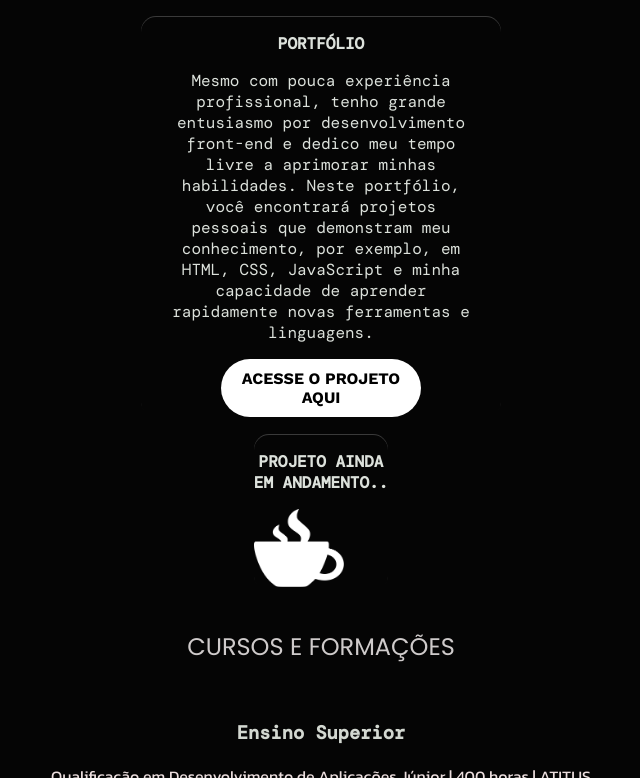
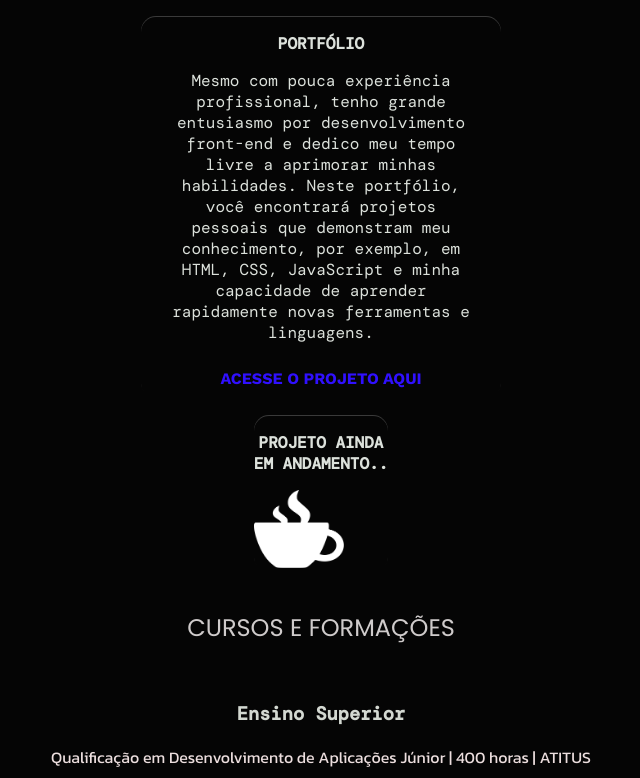
Before and after one commit to Gabrielhanel/Portfolio, a plain HTML site: page index.html in a window 1280 px wide. In both pictures the pointer is over the link "ACESSE O PROJETO AQUI". Shown: the part 1718-2496 px from the top of the page, without its empty margins (319-959 px from the left). Drawn offline with nearby package versions, Linux system fonts and the light colour scheme; some packages are replaced by stand-ins of ours; a script that the page names is missing; a web font is replaced by a local one.

Commit message:
Mudança em um botao

```diff
--- a/estilos/style.css
+++ b/estilos/style.css
@@ -1,4 +1,3 @@
-
 @charset "UTF-8";
 
 /*FONTES*/
@@ -302,14 +301,10 @@ section {
 }
 .linkportfolio:hover {
     display: block;
-    background-color: white;
     transition: 0.8s;
     border-radius: 50px;
     max-width: 500px;
-    width: 200px;
-    padding-left: 0px;
-    padding-right: 0px;
-    color: black;
+    color: rgb(48, 16, 255);
 }
 
     /*Imagens*/
```
